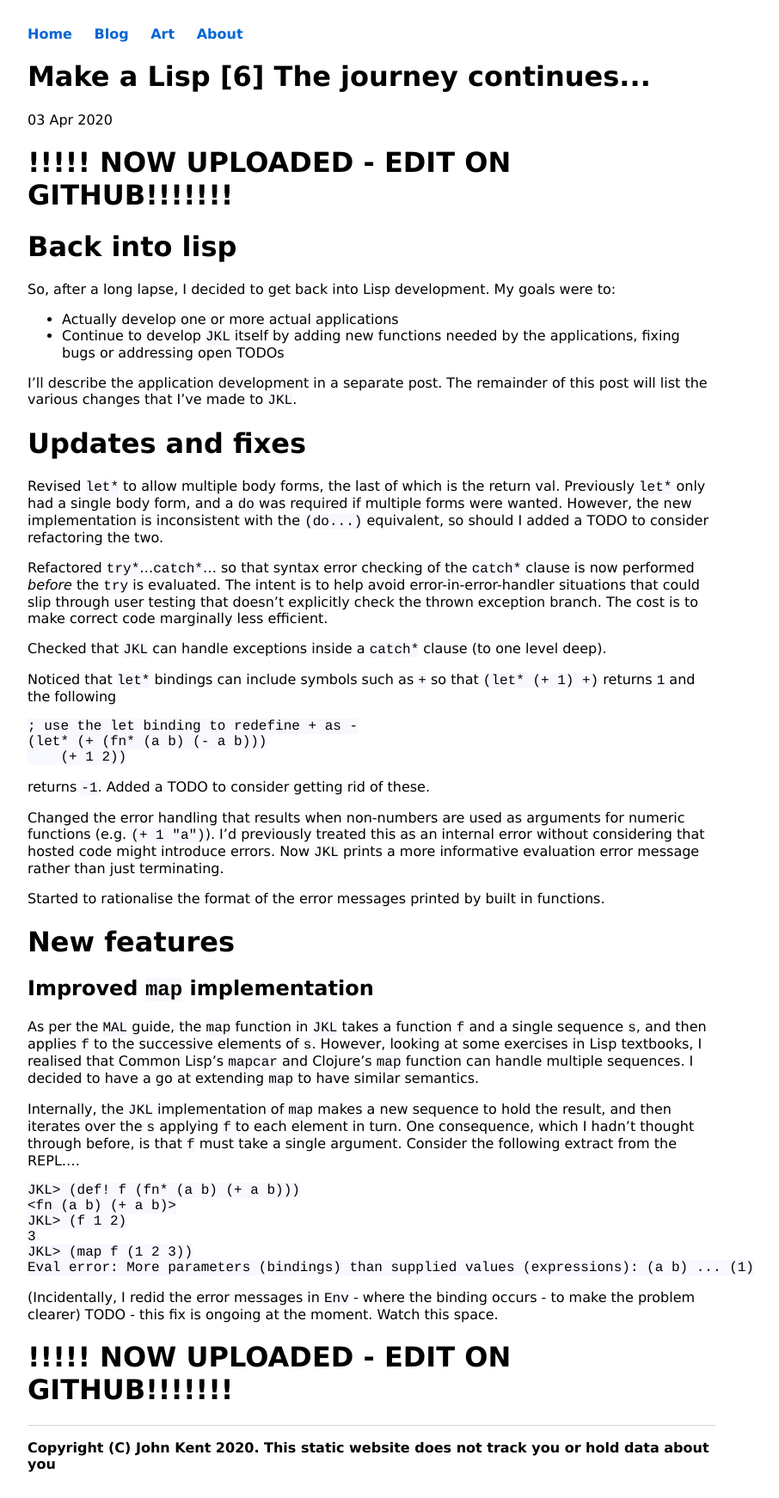
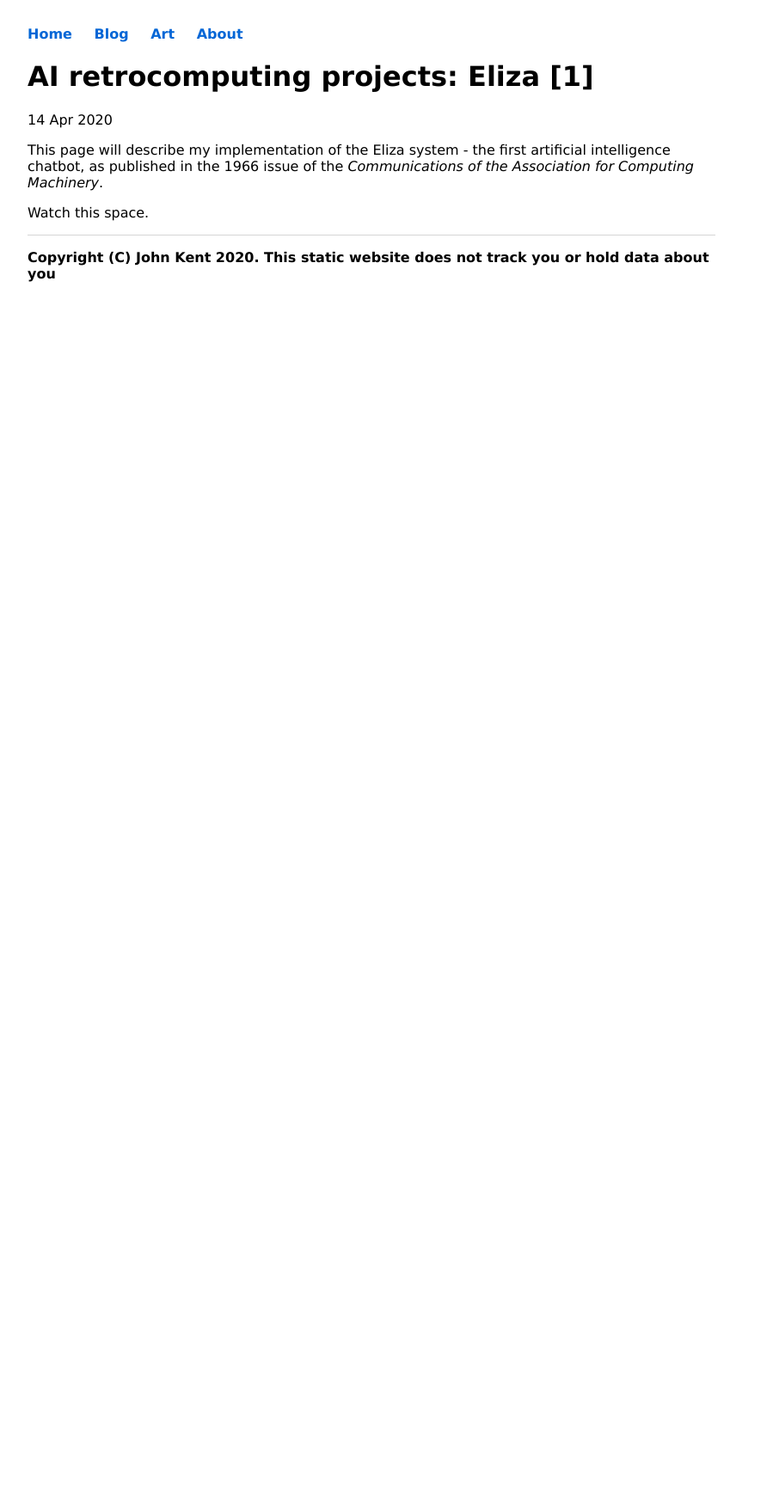
Before and after one commit to KineticLensman/KineticLensman.github.io, a Jekyll site: the page built from _posts/2020-04-14-AI-Projects-Eliza.md, in a window 1280 px wide. Shown: the whole page at 86% size, without its empty margins (208-1114 px from the left). Built offline with Jekyll 4.4.1, drawn with Linux system fonts in a browser that asks for light colours; after the commit the page ends 900 px from its top, so only the background shows below that.

Commit message:
Content now stub for Eliza project description

````diff
--- a/_posts/2020-04-14-AI-Projects-Eliza.md
+++ b/_posts/2020-04-14-AI-Projects-Eliza.md
@@ -1,59 +1,9 @@
 ---
 layout: post
-title: "Make a Lisp [6] The journey continues..."
-date: 2020-04-03
+title: "AI retrocomputing projects: Eliza [1]"
+date: 2020-04-14
 ---
 
+This page will describe my implementation of the Eliza system - the first artificial intelligence chatbot, as published in the 1966 issue of the *Communications of the Association for Computing Machinery*.
 
-
-# !!!!! NOW UPLOADED - EDIT ON GITHUB!!!!!!!
-
-# Back into lisp
-So, after a long lapse, I decided to get back into Lisp development. My goals were to:
-
-* Actually develop one or more actual applications
-* Continue to develop  `JKL` itself by adding new functions needed by the applications, fixing bugs or addressing open TODOs
-
-I'll describe the application development in a separate post. The remainder of this post will list the various changes that I've made to `JKL`.
-
-# Updates and fixes
-
-Revised `let*` to allow multiple body forms, the last of which is the return val. Previously `let*` only had a single body form, and a `do` was required if multiple forms were wanted. However, the new implementation is inconsistent with the `(do...)` equivalent, so should I added a TODO to consider refactoring the two.
-
-Refactored `try*`...`catch*`... so that syntax error checking of the `catch*` clause is now performed *before* the `try` is evaluated. The intent is to help avoid error-in-error-handler situations that could slip through user testing that doesn't explicitly check the thrown exception branch. The cost is to make correct code marginally less efficient.
-
-Checked that `JKL` can handle exceptions inside a `catch*` clause (to one level deep).
-
-Noticed that `let*` bindings can include symbols such as `+` so that `(let* (+ 1) +)` returns `1` and the following
-```
-; use the let binding to redefine + as -
-(let* (+ (fn* (a b) (- a b)))
-    (+ 1 2))
-```
-returns `-1`. Added a TODO to consider getting rid of these.
-
-Changed the error handling that results when non-numbers are used as arguments for numeric functions (e.g. `(+ 1 "a")`). I'd previously treated this as an internal error without considering that hosted code might introduce errors. Now `JKL` prints a more informative evaluation error message rather than just terminating.
-
-Started to rationalise the format of the error messages printed by built in functions.
-
-# New features
-
-## Improved `map` implementation
-
-As per the `MAL` guide, the `map` function in `JKL` takes a function `f` and a single sequence `s`, and then applies `f` to the successive elements of `s`. However, looking at some exercises in Lisp textbooks, I realised that Common Lisp's `mapcar` and Clojure's `map` function can handle multiple sequences. I decided to have a go at extending `map` to have similar semantics.
-
-Internally, the `JKL` implementation of `map` makes a new sequence to hold the result, and then iterates over the `s` applying `f` to each element in turn. One consequence, which I hadn't thought  through before, is that `f` must take a single argument. Consider the following extract from the REPL....
-
-```
-JKL> (def! f (fn* (a b) (+ a b)))
-<fn (a b) (+ a b)>
-JKL> (f 1 2)
-3
-JKL> (map f (1 2 3))
-Eval error: More parameters (bindings) than supplied values (expressions): (a b) ... (1)
-```
-(Incidentally, I redid the error messages in `Env` - where the binding occurs - to make the problem clearer)
-TODO - this fix is ongoing at the moment. Watch this space.
-
-
-# !!!!! NOW UPLOADED - EDIT ON GITHUB!!!!!!!
+Watch this space.
````
